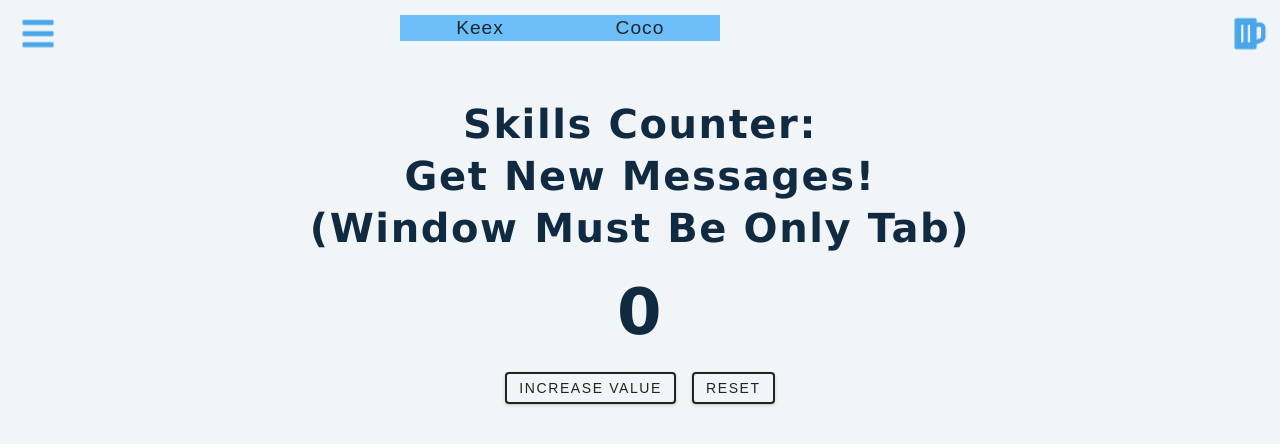
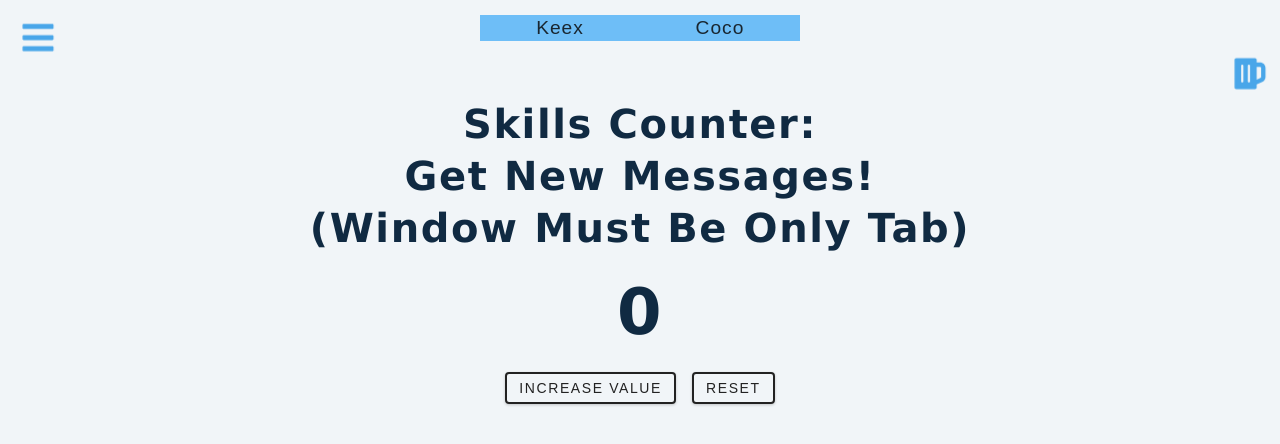
Before and after one commit to keexzus/project, a React (Create React App) app: page /about in a window 1280 px wide. Shown: the top 444 px of the page. Built offline with nearby package versions, Linux system fonts and the light colour scheme.

Commit message:
css again

```diff
--- a/src/index.css
+++ b/src/index.css
@@ -782,7 +782,7 @@ main {
 }
 .sidebar-toggle {
   position: fixed;
-  top: 1.00rem;
+  top: 1.25rem;
   left: 1.25rem;
   font-size: 2rem;
   background: transparent;
@@ -795,7 +795,7 @@ main {
 
 .sidebar-shopping-cart {
   position: fixed;
-  top: 1.00rem;
+  top: 3.50rem;
   right: 0.75rem;
   font-size: 2rem;
   background: transparent;
@@ -804,7 +804,7 @@ main {
   transition: var(--transition);
   cursor: pointer;
   animation: bounce 2s ease-in-out infinite;
-  /* z-index: 1; */
+  z-index: 1;
 }
 
 .links a:hover {
@@ -829,11 +829,15 @@ main {
   top: 1rem;
   /* bottom: 2rem; */
   height: 1.5rem;
-  width: 60%;
+  width: 100%;
   /* top:5%; */
-  left:20%;
-  right:20%;
+  /* place-items: center; */
+  /* left:20%;
+  right:20%;  */
+
   /* bottom:1rem; */
+
+  /* place-items: center; */
   display: flex;
   align-items: center;
   justify-content: center;
@@ -846,8 +850,9 @@ main {
   z-index: 1;
 }
 .nav-center {
-  width: 50vw;
+  width: 60vw;
   /* max-width: var(--max-width); */
+  /* width: 100%; */
   max-width: 900px
 }
 .nav-header {
@@ -860,8 +865,10 @@ main {
 .nav-links {
   display: block;
   justify-self: center;
-  display: grid;
-  grid-template-columns: 1fr 1fr  1fr ;
+  /* display: grid; */
+  display: flex;
+  grid-template-columns: 1fr 1fr   ;
+  /* above used to be fr fr fr */
   text-align: center;
   height: 100%;
   display: grid;
@@ -888,7 +895,8 @@ main {
   box-shadow: var(--dark-shadow);
   position: absolute;
   top: 4rem;
-  left: 50%;
+  /* left: 50%; */
+  left: 0;
   transform: translateX(-50%);
   z-index: 3;
   display: none;
```
